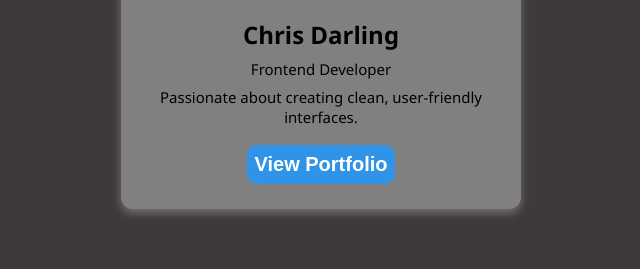
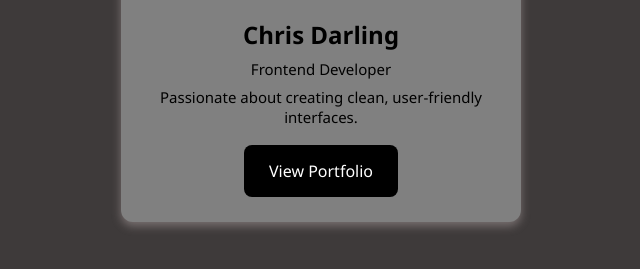
Before and after one commit to chrisdarling302/profile-card, a plain HTML site: page index.html in a window 1280 px wide. Shown: the part 355-624 px from the top of the page, without its empty margins (319-959 px from the left). Drawn offline with Linux system fonts and the light colour scheme.

Commit message:
changed button style

```diff
--- a/index.html
+++ b/index.html
@@ -12,7 +12,7 @@
   <h2>Chris Darling</h2>
   <p>Frontend Developer</p>
   <p>Passionate about creating clean, user-friendly interfaces.</p>
-  <div><a href="https://chrisdarling.com" target="_blank"><button>View Portfolio</button></a></div>
+  <a href="https://chrisdarling.com" target="_blank" class="button-link">View Portfolio</a>
 </div>
 </body>
 </html>
--- a/styles.css
+++ b/styles.css
@@ -3,6 +3,10 @@ body {
   background-color: rgb(62, 58, 58);
   text-align: center;
   padding: 50px;
+}
+
+a {
+   cursor: pointer;
 }
 
 .card {
@@ -33,14 +37,24 @@ body {
   margin: 8px 0;
 }
 
-.card button {
-  background-color: rgb(47, 148, 231);
-  color: white;
-  border: 0px;
-  border-radius: 10px;
-  padding: 8px;
-  font-weight: bold;
-  font-size: 20px;
-  cursor: pointer;
+.button-link {
+  background-color: black; /* color of button */
+  color: white; /* White text */
+  padding: 15px 25px; /* Spacing around the text */
   margin-top: 10px;
+  text-align: center; /* Center the text */
+  text-decoration: none; /* Remove underline */
+  display: inline-block; /* Allows padding and margin to work correctly */
+  border-radius: 8px; /* Rounded corners */
+  cursor: pointer; /* Ensures the cursor shows as a hand */
+  border: none; /* Optional: remove default link border */
 }
+
+.button-link:hover {
+  background-color: darkslategray; /* change color on hover */
+  transition: .5s;
+}
+
+.button-link:active {
+  background-color: darkgray; /* another color when clicked */
+}
```
